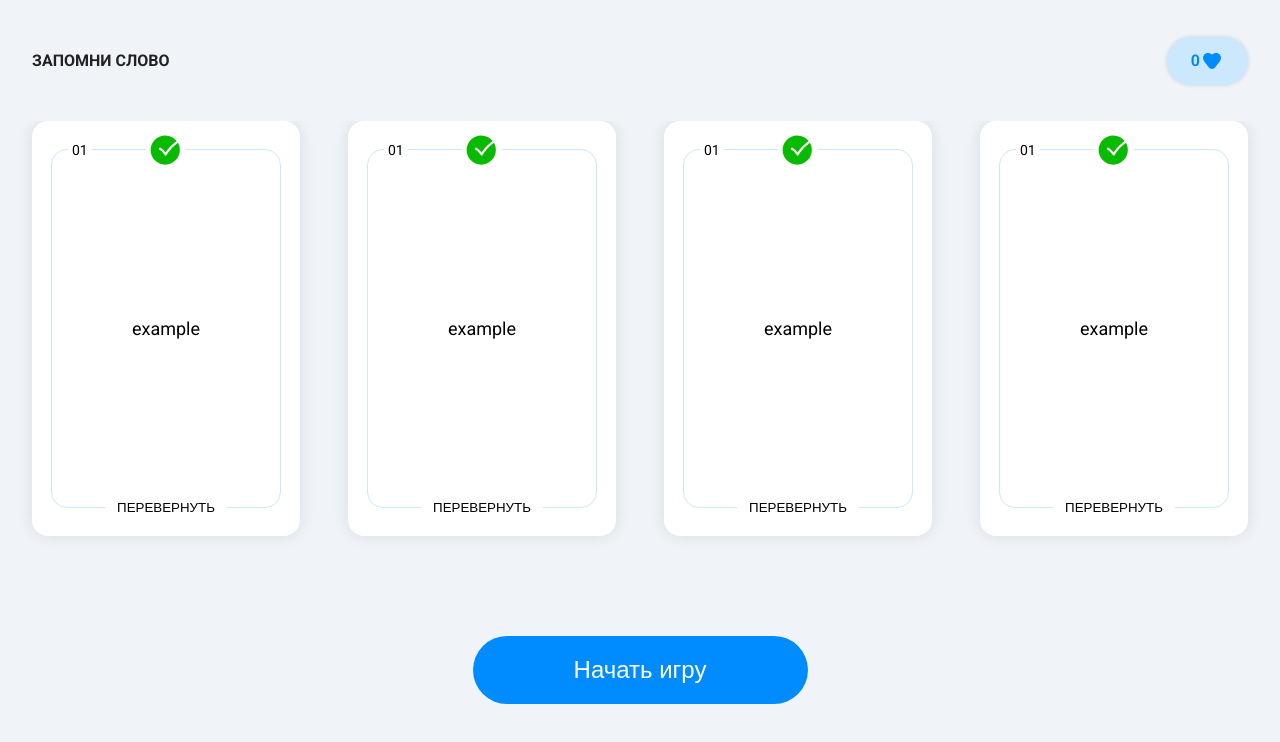
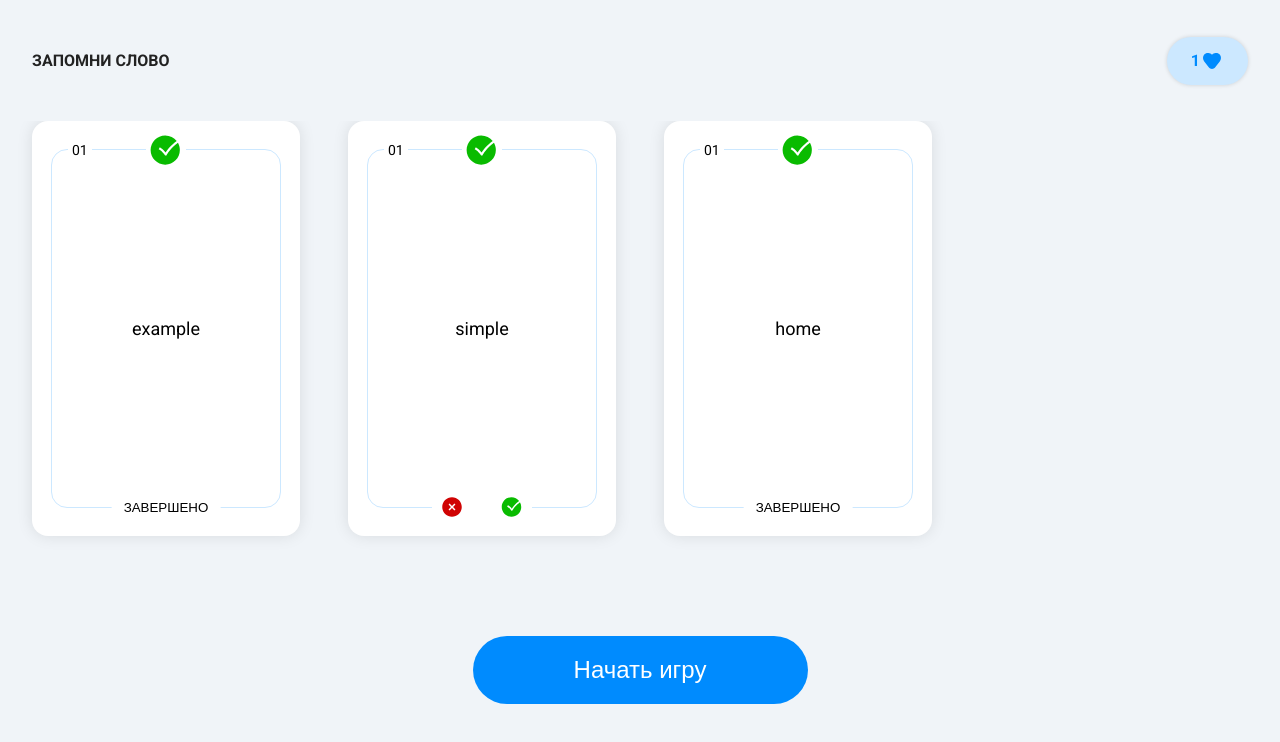
Before and after one commit to e-star8in/vue-education, a Vue app in the folder memory/: page / in a window 1280 px wide. Shown: the top 742 px of the page. Built offline with nearby package versions, Linux system fonts and the light colour scheme.

Commit message:
update props and refs

```diff
--- a/memory/src/App.vue
+++ b/memory/src/App.vue
@@ -4,7 +4,21 @@ import Header from "@/components/Header.vue";
 import Card from "@/components/Card.vue";
 import {ref} from "vue";
 
-const flip = ref(true)
+const score = ref(1)
+
+const cards = ref([
+  {word: 'example', translation: 'пример', state: 'closed', status: 'pending'},
+  {
+    word: 'simple',
+    translation: 'простой',
+    state: 'opened',
+    status: 'fail'
+  }, {
+    word: 'home',
+    translation: 'дом',
+    state: 'closed',
+    status: 'success'
+  }])
 
 const actionFlip = () => {
 }
@@ -12,16 +26,21 @@ const actionFlip = () => {
 </script>
 <template>
   <main class="main">
-    <Header/>
+    <Header :score="score"/>
 
     <section class="game">
       <div class="container">
         <div class="game__grid">
-
-          <Card :flip="flip" class="game__card" @flip-card="actionFlip"/>
-          <Card :flip="flip" class="game__card" @flip-card="actionFlip"/>
-          <Card :flip="flip" class="game__card" @flip-card="actionFlip"/>
-          <Card :flip="flip" class="game__card" @flip-card="actionFlip"/>
+          <Card
+              v-for="(card, i) in cards"
+              :key="i"
+              :state="card.state"
+              :status="card.status"
+              :translation="card.translation"
+              :word="card.word"
+              class="game__card"
+              @flip-card="actionFlip"
+          />
         </div>
       </div>
     </section>
--- a/memory/src/components/Card.vue
+++ b/memory/src/components/Card.vue
@@ -3,20 +3,25 @@
 import IconSuccess from "@/icons/IconSuccess.vue";
 import ErrorButton from "@/components/ErrorButton.vue";
 import SuccessButton from "@/components/SuccessButton.vue";
-import {ref} from "vue";
 
-const props = defineProps({flip: {type: Boolean, default: true}, status: {type: Boolean, default: true}})
+const props = defineProps({
+  word: {type: String, default: ''},
+  translation: {type: String, default: ''},
+  state: {
+    type: String,
+    default: 'closed',
+    validator: v => ['closed', 'opened'].includes(v),
+  },
+  status: {
+    type: String,
+    default: 'pending',
+    validator: v => ['success', 'fail', 'pending'].includes(v),
+  },
+})
 const emit = defineEmits(['flip-card', 'change-status'])
 
-const cards = ref({
-  word: "example",
-  translation: "пример",
-  state: 'closed',
-  status: 'pending',
-})
-
 function flipCard() {
-  emit('flip-card', props.flip)
+  emit('flip-card', props.state)
 }
 
 function changeStatus() {
@@ -35,10 +40,11 @@ function changeStatus() {
         <!--        <IconError/>-->
         <IconSuccess/>
       </div>
-      <div class="card__label">{{ cards.word }}</div>
+      <div class="card__label">{{ props.word }}</div>
       <div class="card__action">
 
-        <button v-if="props.flip" class="card__flip" @click="flipCard">{{ props.flip ? 'Перевернуть' : 'Завершено' }}
+        <button v-if="props.state === 'closed'" class="card__flip" @click="flipCard">
+          {{ props.state === 'opened' ? 'Перевернуть' : 'Завершено' }}
         </button>
         <div v-else class="card__status" @click="changeStatus">
           <ErrorButton/>
--- a/memory/src/components/Header.vue
+++ b/memory/src/components/Header.vue
@@ -1,8 +1,7 @@
 <script setup>
 import Score from "@/components/Score.vue";
-import {ref} from "vue";
 
-const score = ref(0)
+defineProps({score: {type: Number, default: 100}})
 
 </script>
 
@@ -11,7 +10,7 @@ const score = ref(0)
     <div class="container">
       <div class="header__wrapper">
         <a class="header__logo" href="/">Запомни слово</a>
-        <Score :score=score class="header__score"/>
+        <Score :score="score" class="header__score"/>
       </div>
     </div>
   </header>
```
